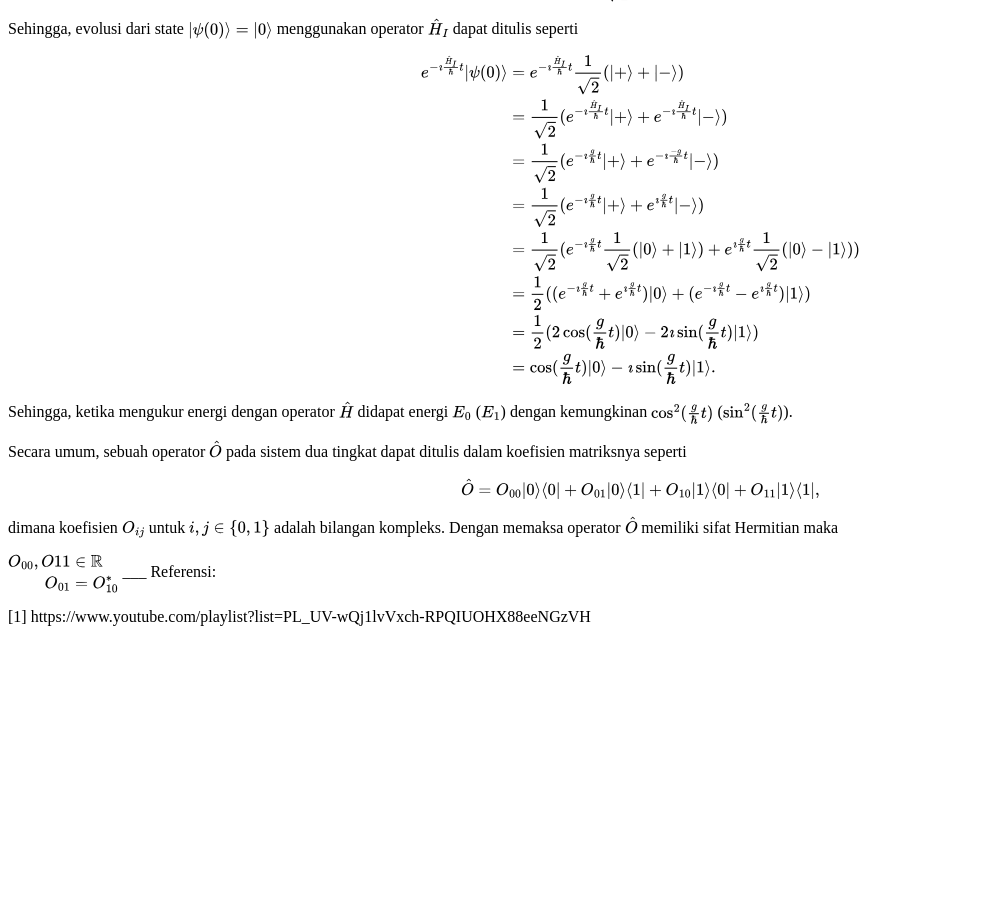
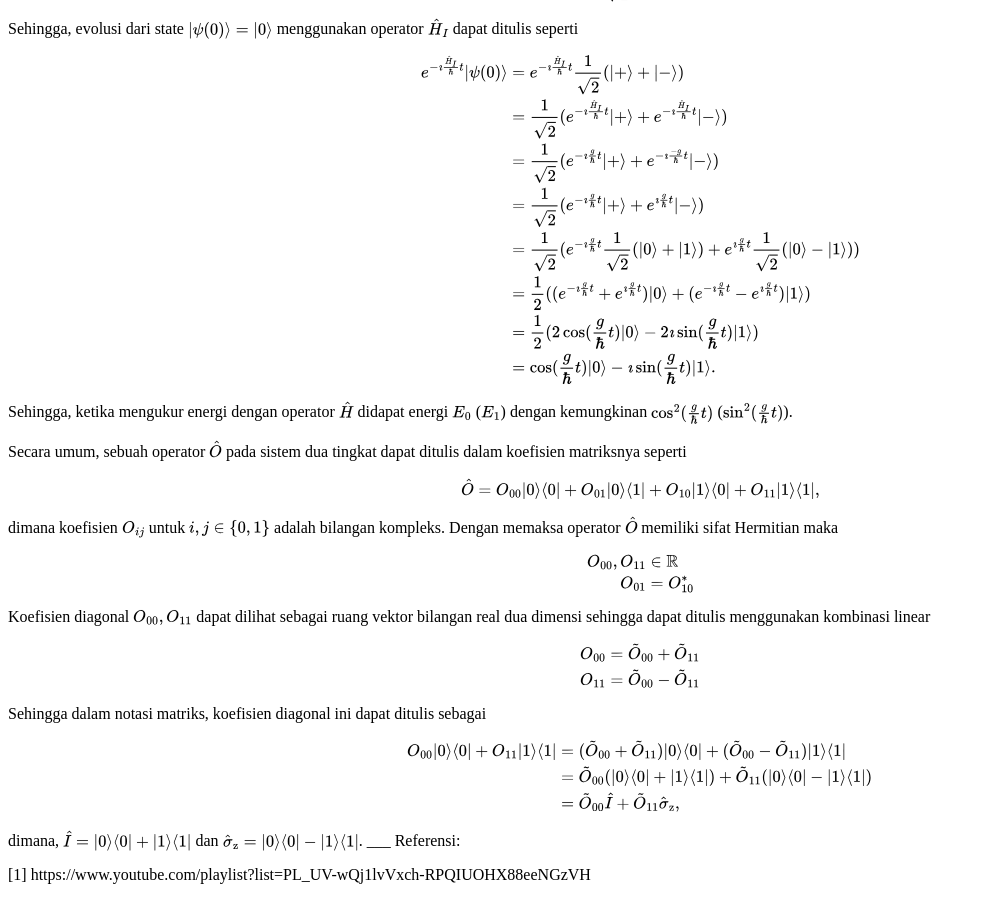
Before and after one commit to dangausuluah/dangausuluah.github.io, a Jekyll site: the page built from _posts/2025-08-26-SDT.md, in a window 1280 px wide and 900 px high, scrolled down 3722 px. Shown: the whole window, without its empty margins (0-986 px from the left). Built offline with Jekyll 4.4.1, drawn with Linux system fonts in a browser that asks for light colours; nearby versions of some CDN libraries; our own code applies the rules of GitHub Pages for plain Markdown files; a script that is not in the unit is left out; comment, search, counter and statistics services are not loaded; before the commit the page ends 4364 px from its top, so only the background shows below that.

Commit message:
Update 2025-08-26-SDT.md

```diff
--- a/_posts/2025-08-26-SDT.md
+++ b/_posts/2025-08-26-SDT.md
@@ -248,10 +248,31 @@ dimana koefisien $O_{ij}$ untuk $i,j \in \\{0,1\\}$ adalah bilangan kompleks. De
 
 $$
 \begin{align*}
-O_{00}, O{11} &\in \mathbb{R} \\
+O_{00}, O_{11} &\in \mathbb{R} \\
 O_{01} &= O_{10}^*
 \end{align*}
 $$
+
+Koefisien diagonal $O_{00}, O_{11}$ dapat dilihat sebagai ruang vektor bilangan real dua dimensi sehingga dapat ditulis menggunakan kombinasi linear
+
+$$
+\begin{align*}
+O_{00} &= \tilde{O}_{00} + \tilde{O}\_{11}\\
+O\_{11} &= \tilde{O}\_{00} - \tilde{O}\_{11}
+\end{align*}
+$$
+
+Sehingga dalam notasi matriks, koefisien diagonal ini dapat ditulis sebagai
+
+$$
+\begin{align*}
+O_{00} \ket{0}\bra{0} + O_{11} \ket{1}\bra{1} &= (\tilde{O}_{00} + \tilde{O}\_{11}) \ket{0}\bra{0} + (\tilde{O}\_{00} - \tilde{O}\_{11}) \ket{1}\bra{1} \\
+&= \tilde{O}\_{00} (\ket{0}\bra{0} + \ket{1}\bra{1}) + \tilde{O}\_{11} (\ket{0}\bra{0} - \ket{1}\bra{1})\\
+&= \tilde{O}\_{00} \hat{I} + \tilde{O}\_{11} \hat{\sigma}\_\mathrm{z},
+\end{align*}
+$$
+
+dimana, $\hat{I} = \ket{0}\bra{0} + \ket{1}\bra{1}$ dan $\hat{\sigma}\_\mathrm{z} = \ket{0}\bra{0} - \ket{1}\bra{1}$.
 ___
 Referensi:
 
```
